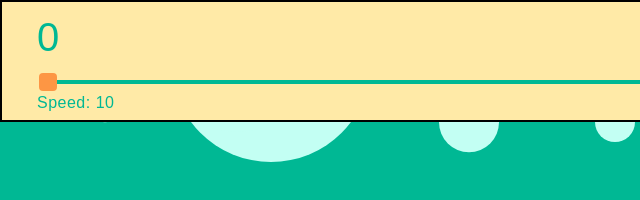
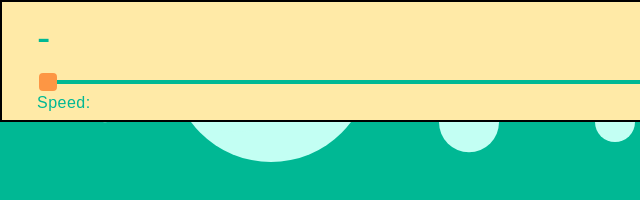
Before and after one commit to pakornsak/dot-game, a website: page views/index.html in a window 1280 px wide. Shown: the full height of the page, 0-640 px from the left. Drawn offline with Linux system fonts and the light colour scheme.

Commit message:
minor fix css

```diff
--- a/public/style.css
+++ b/public/style.css
@@ -20,6 +20,8 @@ main {
 }
 .controls .score {
   font-size: 40px;
+  text-overflow: ellipsis;
+  overflow: hidden;
 }
 
 input.silder {
--- a/views/index.html
+++ b/views/index.html
@@ -12,9 +12,9 @@
 
   <main>
     <section id="controls" class="controls">
-      <p><span id="score" class="score">0</span></p>
-      <input id="slider" class="silder" type="range" min="10" max="100" value="10">
-      <p>Speed: <span id="speed">10</span></p>
+      <p class="score"><span id="score">-</span></p>
+      <input id="slider" class="silder" type="range" value="0">
+      <p>Speed: <span id="speed"></span></p>
     </section>
     <canvas id="board" class="board"></canvas>
   </main>
```
